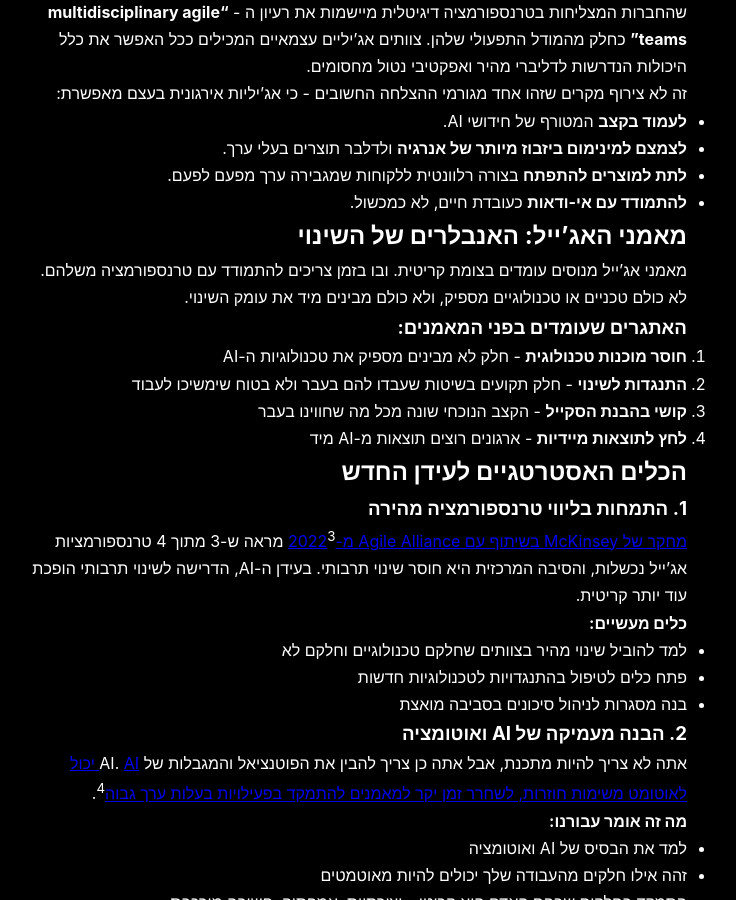
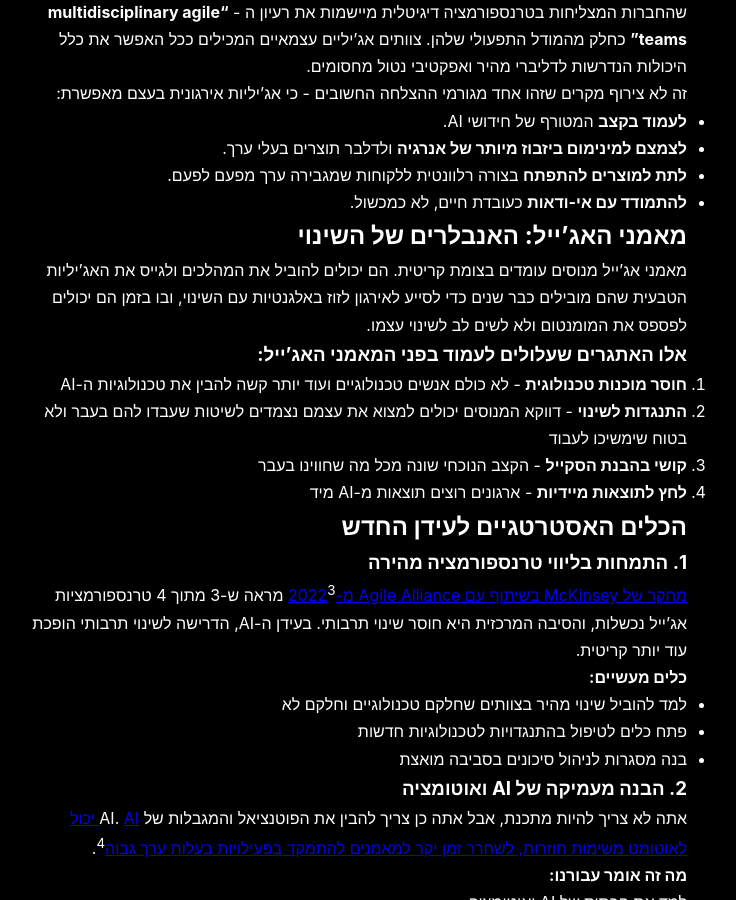
Before and after one commit to avi-the-coach/retro-on-agileprimero, a Jekyll site: the page built from posts_in_progress/ai-agile-coaches-temp.md, in a window 1280 px wide and 900 px high, scrolled down 1134 px. Shown: the whole window, without its empty margins (283-1019 px from the left). Built offline with Jekyll 4.4.1, drawn with Linux system fonts in a browser that asks for light colours; our own code applies the rules of GitHub Pages for plain Markdown files.

Commit message:
Update ai-agile-coaches-temp.md

```diff
--- a/posts_in_progress/ai-agile-coaches-temp.md
+++ b/posts_in_progress/ai-agile-coaches-temp.md
@@ -37,12 +37,13 @@
 
 ## מאמני האג'ייל: האנבלרים של השינוי
 
-מאמני אג'ייל מנוסים עומדים בצומת קריטית. ובו בזמן צריכים להתמודד עם טרנספורמציה משלהם. לא כולם טכניים או טכנולוגיים מספיק, ולא כולם מבינים מיד את עומק השינוי.
+מאמני אג'ייל מנוסים עומדים בצומת קריטית.
+הם יכולים להוביל את המהלכים ולגייס את האג'יליות הטבעית שהם מובילים כבר שנים כדי לסייע לאירגון לזוז באלגנטיות עם השינוי, ובו בזמן הם יכולים לפספס את המומנטום ולא לשים לב לשינוי עצמו.
 
-### האתגרים שעומדים בפני המאמנים:
+### אלו האתגרים שעלולים לעמוד בפני המאמני האג'ייל:
 
-1. **חוסר מוכנות טכנולוגית** - חלק לא מבינים מספיק את טכנולוגיות ה-AI
-2. **התנגדות לשינוי** - חלק תקועים בשיטות שעבדו להם בעבר ולא בטוח שימשיכו לעבוד
+1. **חוסר מוכנות טכנולוגית** - לא כולם אנשים טכנולוגיים ועוד יותר קשה להבין את טכנולוגיות ה-AI
+2. **התנגדות לשינוי** - דווקא המנוסים יכולים למצוא את עצמם נצמדים לשיטות שעבדו להם בעבר ולא בטוח שימשיכו לעבוד
 3. **קושי בהבנת הסקייל** - הקצב הנוכחי שונה מכל מה שחווינו בעבר
 4. **לחץ לתוצאות מיידיות** - ארגונים רוצים תוצאות מ-AI מיד
 
```
